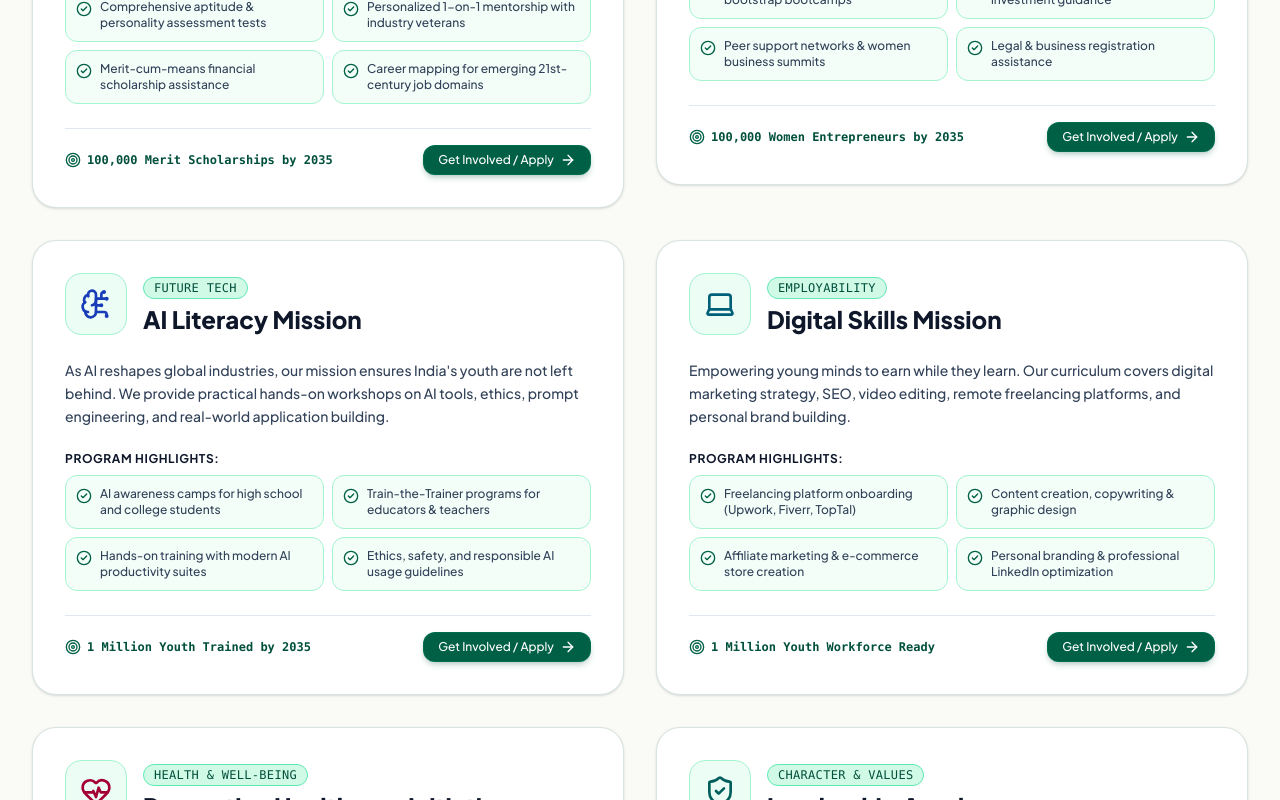
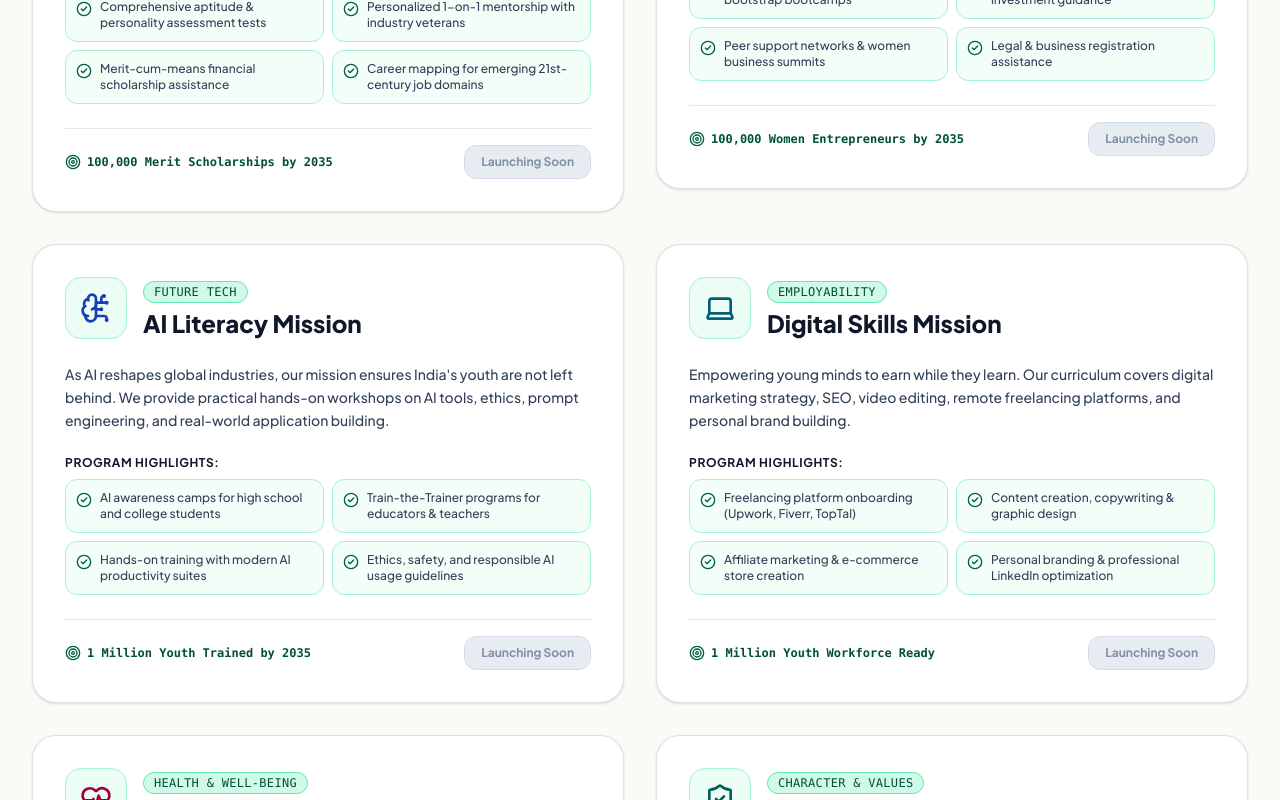
Before and after one commit to BSDigitalLab/yuvaparipalan_foundation-web, a React (Vite) app: page /programs in a window 1280 px wide. Shown: the part 800-1600 px from the top of the page. Built offline with nearby package versions, Linux system fonts and the light colour scheme.

Commit message:
fix: update Merit Scholarship CTA to yuvaparipalan.com & set rest of programs modal/page CTAs to disabled Launching Soon state

```diff
--- a/src/components/sections/FlagshipPrograms.tsx
+++ b/src/components/sections/FlagshipPrograms.tsx
@@ -163,11 +163,12 @@ export const FlagshipPrograms: React.FC = () => {
                   >
                     Close
                   </button>
-                  <Link to="/volunteer" className="w-full sm:w-auto">
-                    <Button variant="primary" size="sm">
-                      Apply / Get Involved
-                    </Button>
-                  </Link>
+                  <button
+                    disabled
+                    className="w-full sm:w-auto px-4 py-2.5 rounded-xl text-xs font-bold bg-slate-200 text-slate-500 border border-slate-300 cursor-not-allowed opacity-80"
+                  >
+                    Launching Soon
+                  </button>
                 </div>
               </div>
             </div>
--- a/src/pages/ProgramsPage.tsx
+++ b/src/pages/ProgramsPage.tsx
@@ -137,16 +137,18 @@ export const ProgramsPage: React.FC = () => {
                         rel="noopener noreferrer"
                         className="w-full sm:w-auto"
                       >
-                        <Button variant="primary" size="sm" rightIcon={<ArrowRight className="w-4 h-4" />}>
-                          Get Involved / Apply
-                        </Button>
+                        <button className="bg-[#15803d] hover:bg-[#166534] text-white font-bold text-xs px-4 py-2 rounded-xl shadow-sm hover:shadow-md transition-all duration-200 hover:scale-[1.03] flex items-center gap-1.5 focus:outline-none focus:ring-2 focus:ring-emerald-700">
+                          <span>Learn More & Apply</span>
+                          <ArrowRight className="w-3.5 h-3.5 text-emerald-100" />
+                        </button>
                       </a>
                     ) : (
-                      <Link to="/volunteer" className="w-full sm:w-auto">
-                        <Button variant="primary" size="sm" rightIcon={<ArrowRight className="w-4 h-4" />}>
-                          Get Involved / Apply
-                        </Button>
-                      </Link>
+                      <button
+                        disabled
+                        className="w-full sm:w-auto px-4 py-2 rounded-xl text-xs font-bold bg-slate-200 text-slate-500 border border-slate-300 cursor-not-allowed opacity-80"
+                      >
+                        Launching Soon
+                      </button>
                     )}
                   </div>
                 </div>
```
